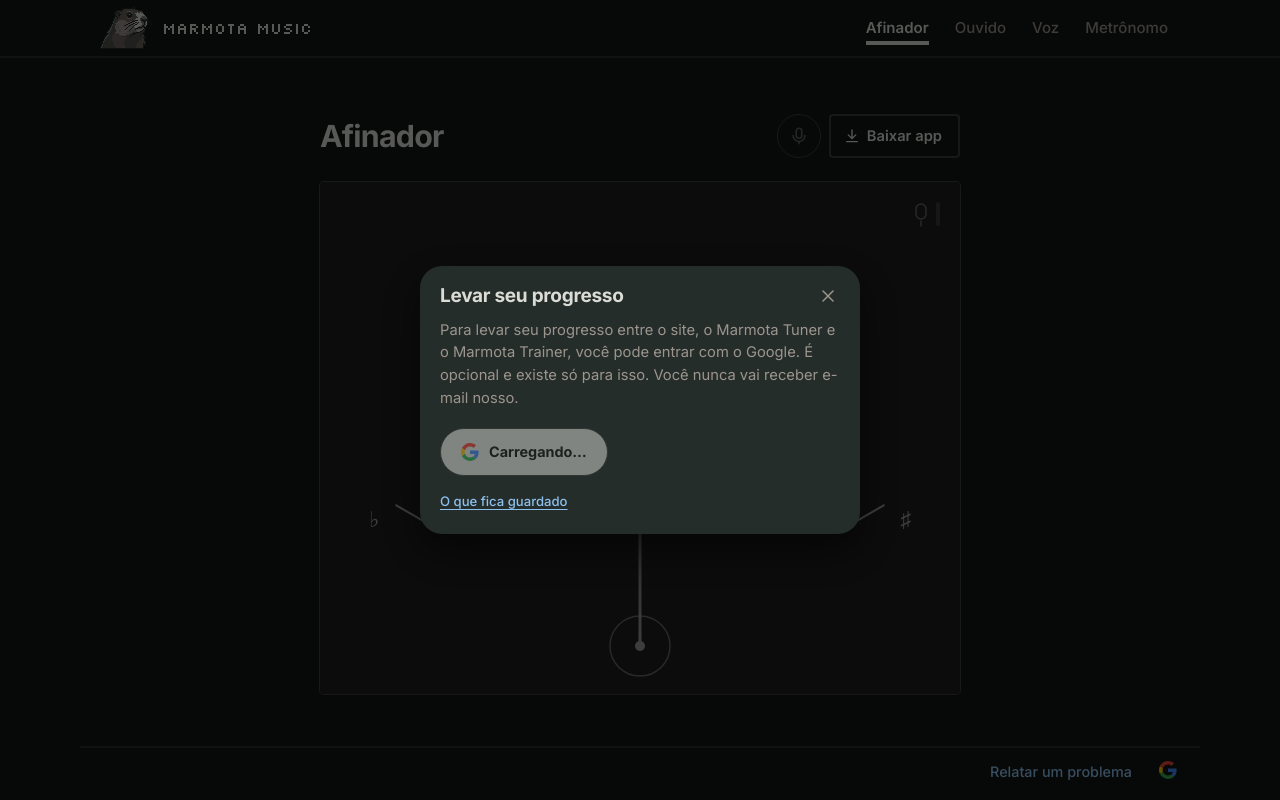
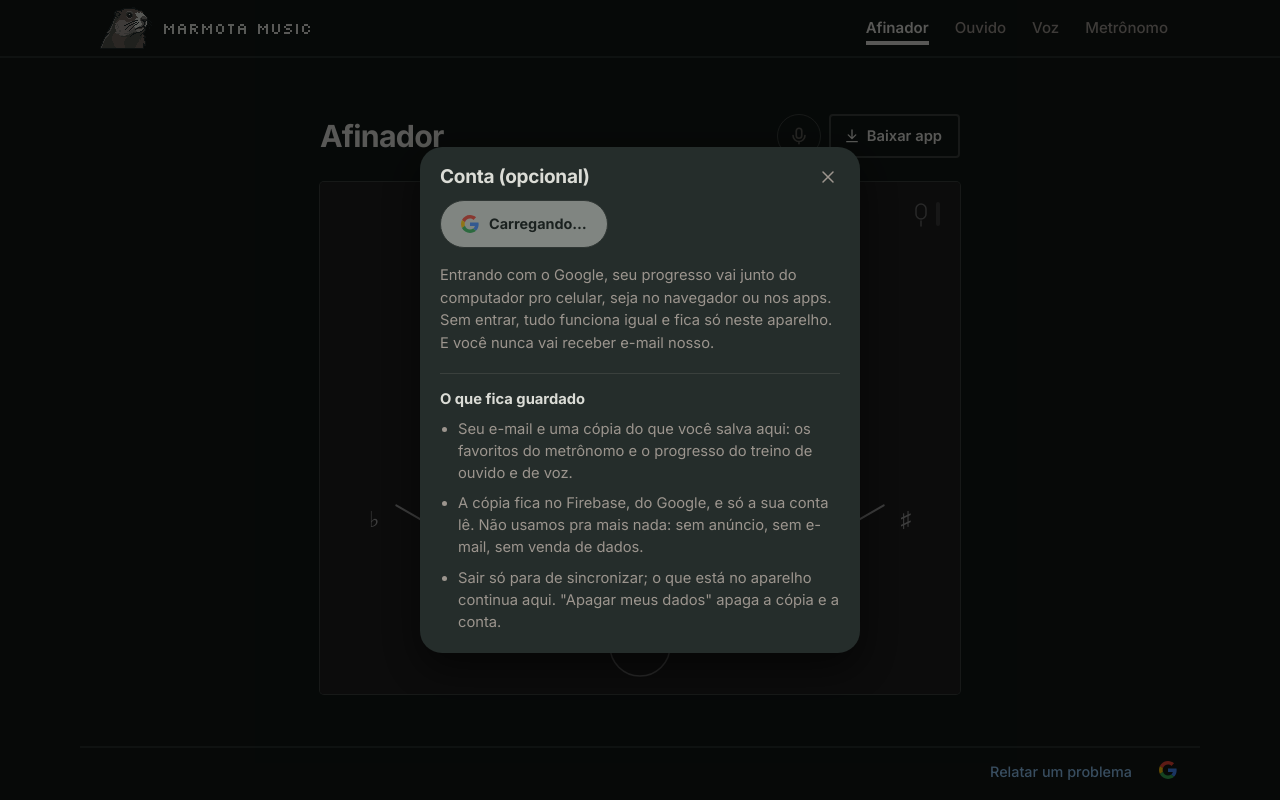
Before and after one commit to MatheusFinatto/music, a Next.js app: page /pt-BR/afinador in a window 1280 px wide. Both pictures are taken after a click on the button 1168 px from the left and 770 px from the top of the page. Built offline with nearby package versions, Linux system fonts and the light colour scheme; no server answers.

Commit message:
conta: um modal só, com o botão na primeira linha e embaixo o texto e o que fica guardado; textos reescritos; sai /privacidade

```diff
--- a/messages/pt-BR.json
+++ b/messages/pt-BR.json
@@ -71,32 +71,28 @@
   "conta": {
     "entrarLabel": "Entrar com Google (opcional)",
     "contaLabel": "Sua conta",
-    "titulo": "Levar seu progresso",
-    "texto": "Para levar seu progresso entre o site, o Marmota Tuner e o Marmota Trainer, você pode entrar com o Google. É opcional e existe só para isso. Você nunca vai receber e-mail nosso.",
+    "titulo": "Conta (opcional)",
+    "texto": "Entrando com o Google, seu progresso vai junto do computador pro celular, seja no navegador ou nos apps. Sem entrar, tudo funciona igual e fica só neste aparelho. E você nunca vai receber e-mail nosso.",
     "guardado": "O que fica guardado",
+    "itens": [
+      "Seu e-mail e uma cópia do que você salva aqui: os favoritos do metrônomo e o progresso do treino de ouvido e de voz.",
+      "A cópia fica no Firebase, do Google, e só a sua conta lê. Não usamos pra mais nada: sem anúncio, sem e-mail, sem venda de dados.",
+      "Sair só para de sincronizar; o que está no aparelho continua aqui. \"Apagar meus dados\" apaga a cópia e a conta."
+    ],
     "entrar": "Entrar com Google",
     "carregando": "Carregando…",
     "dentro": "Sua conta",
-    "dentroTexto": "Seu progresso vai junto para o site, o Marmota Tuner e o Marmota Trainer.",
+    "dentroTexto": "Seu progresso vai junto pra todo navegador e app em que você entrar com esta conta.",
     "sair": "Sair",
     "apagar": "Apagar meus dados",
-    "apagarConfirma": "Apagar a cópia na nuvem e a conta? O que está neste aparelho fica.",
+    "apagarConfirma": "Apagar a cópia na nuvem e a conta? O que está neste aparelho continua aqui.",
     "apagarSim": "Apagar",
     "cancelar": "Cancelar",
-    "erroEntrar": "Não deu para entrar. Tente de novo.",
-    "erroApagar": "Não deu para apagar. Tente de novo.",
+    "erroEntrar": "Não deu pra entrar. Tenta de novo.",
+    "erroApagar": "Não deu pra apagar. Tenta de novo.",
     "fechar": "Fechar"
   },
-  "privacidade": {
-    "title": "Privacidade",
-    "description": "O que o Marmota Music guarda de quem entra com o Google, e como apagar.",
-    "itens": [
-      "Sem entrar, nada sai do seu aparelho: o progresso fica só no navegador ou no app.",
-      "Entrando com o Google, guardamos seu e-mail e uma cópia do que você salva nas ferramentas (favoritos do metrônomo, progresso e registro do treino de ouvido e de voz), para levar entre o site e os apps.",
-      "A cópia fica no Firebase, do Google, e só a sua conta consegue ler. Ninguém mais vê, e não usamos para mais nada: sem anúncio, sem e-mail, sem venda de dados.",
-      "Sair para a sincronização e deixa tudo no aparelho. \"Apagar meus dados\", no mesmo lugar onde você entrou, apaga a cópia e a conta; o que está no aparelho fica."
-    ]
-  },
+
   "metronomo": {
     "title": "Metrônomo",
     "description": "Metrônomo no navegador: andamento de 30 a 250 bpm, tempos com acento, divisões do tempo, tap e timer.",
--- a/src/app/[locale]/privacidade/page.tsx
+++ /dev/null
@@ -1,28 +0,0 @@
-import type { Metadata } from "next";
-import { notFound } from "next/navigation";
-import { hasLocale } from "next-intl";
-import { getTranslations, setRequestLocale } from "next-intl/server";
-import { routing } from "@/i18n/routing";
-
-type Props = { params: Promise<{ locale: string }> };
-
-export async function generateMetadata({ params }: Props): Promise<Metadata> {
-  const { locale } = await params;
-  if (!hasLocale(routing.locales, locale)) return {};
-  const t = await getTranslations({ locale, namespace: "privacidade" });
-  return { title: t("title"), description: t("description") };
-}
-
-/** O que a conta opcional guarda (ver .specs/001-conta-e-sincronizacao.md). Curto: quem lê quer saber o que e como apagar. */
-export default async function PrivacidadePage({ params }: Props) {
-  const { locale } = await params;
-  if (!hasLocale(routing.locales, locale)) notFound();
-  setRequestLocale(locale);
-  const t = await getTranslations("privacidade");
-  return (
-    <main className="wrap privacidade">
-      <h1>{t("title")}</h1>
-      {(t.raw("itens") as string[]).map((x) => <p key={x}>{x}</p>)}
-    </main>
-  );
-}
--- a/src/app/globals.css
+++ b/src/app/globals.css
@@ -335,7 +335,9 @@
   .conta-texto { color: var(--muted); font-size: var(--text-sm); line-height: 1.55; }
   .conta-texto + .conta-texto { margin-top: 10px; }
   .conta-email { margin-bottom: 6px; font-weight: 600; overflow-wrap: anywhere; }
-  .conta-acoes { display: flex; flex-wrap: wrap; align-items: center; gap: 10px; margin-top: 18px; }
+  .conta-acoes { display: flex; flex-wrap: wrap; align-items: center; gap: 10px; margin: 8px 0 16px; }
+  .conta-sub { margin-top: 18px; padding-top: 14px; border-top: 1px solid var(--line); font-size: var(--text-sm); font-weight: 700; }
+  .conta-itens { display: grid; gap: 8px; margin: 8px 0 0; padding-left: 18px; list-style: disc; color: var(--muted); font-size: var(--text-sm); line-height: 1.5; }
   .conta-acoes button { min-height: 48px; padding: 0 20px; border-radius: 28px; font: inherit; font-weight: 700; cursor: pointer; }
   .conta-acoes button:disabled { opacity: 0.5; cursor: default; }
   .conta-google { display: inline-flex; align-items: center; gap: 10px; border: 1px solid var(--line); background: var(--ink); color: var(--bg); }
@@ -344,7 +346,6 @@
   .conta-acoes .conta-link { padding: 0 8px; border: 0; background: transparent; color: var(--muted); font-weight: 500; }
   .conta-acoes .conta-link:hover { color: var(--bad); }
   .conta-perigo { border: 0; background: var(--bad); color: var(--on-bright); }
-  .conta-guardado { display: inline-block; margin-top: 14px; color: var(--muted); font-size: var(--text-xs); text-decoration: underline; text-underline-offset: 0.2em; }
   .conta-erro { margin-top: 12px; color: var(--bad); font-size: var(--text-sm); }
   .conta-dialog :is(button, a):focus-visible { outline: 3px solid var(--accent); outline-offset: 2px; }
 
@@ -359,9 +360,6 @@
   .notfound { text-align: center; padding-block: 96px; display: flex; flex-direction: column; gap: 16px; align-items: center; }
   .notfound h1 { font-size: var(--text-2xl); letter-spacing: -0.025em; font-weight: 650; }
   .notfound a { color: var(--accent); font-weight: 600; }
-  .privacidade { max-width: 62ch; padding-block: 48px 64px; display: flex; flex-direction: column; gap: 14px; }
-  .privacidade h1 { font-size: var(--text-2xl); letter-spacing: -0.025em; font-weight: 650; margin-bottom: 8px; }
-  .privacidade p { color: var(--muted); line-height: 1.6; }
 }
 
 /* Tocando (o play da pauta), a animação em ciclo para e o Pauta.tsx acende cada nota pelo relógio do áudio, para luz e som
--- a/src/components/Conta.tsx
+++ b/src/components/Conta.tsx
@@ -1,12 +1,11 @@
 "use client";
 import { useEffect, useId, useRef, useState, useSyncExternalStore } from "react";
-import { Link } from "@/i18n/navigation";
 import { apagarConta, conta, contaPronta, entrar, iniciarConta, prepararConta, sair } from "@/core/conta";
 
 export type TextosConta = {
   entrarLabel: string; contaLabel: string; titulo: string; texto: string; guardado: string; entrar: string; carregando: string;
   dentro: string; dentroTexto: string; sair: string; apagar: string; apagarConfirma: string; apagarSim: string; cancelar: string;
-  erroEntrar: string; erroApagar: string; fechar: string;
+  erroEntrar: string; erroApagar: string; fechar: string; itens: string[];
 };
 
 /** O "G" do Google, nas cores da marca, sem mudar o desenho. */
@@ -58,10 +57,10 @@ export function Conta({ t, className }: { t: TextosConta; className?: string })
             <svg viewBox="0 0 24 24" aria-hidden="true"><path d="M6 6l12 12M18 6L6 18" /></svg>
           </button>
         </div>
+        {/* Primeira linha: a ação, para quem só quer entrar (ou sair). Embaixo, para quem quer ler, o texto e o que fica guardado. */}
         {dentro ? (
           <>
             {s.email && <p className="conta-email">{s.email}</p>}
-            <p className="conta-texto">{t.dentroTexto}</p>
             {confirmando ? (
               <>
                 <p className="conta-texto">{t.apagarConfirma}</p>
@@ -76,19 +75,21 @@ export function Conta({ t, className }: { t: TextosConta; className?: string })
                 <button type="button" className="conta-link" disabled={s.ocupado} onClick={() => setConfirmando(true)}>{t.apagar}</button>
               </div>
             )}
+            <p className="conta-texto">{t.dentroTexto}</p>
           </>
         ) : (
           <>
-            <p className="conta-texto">{t.texto}</p>
             <div className="conta-acoes">
               <button type="button" className="conta-google" disabled={!pronta || s.ocupado} onClick={() => void entrar().then(() => { if (conta.get().fase === "dentro") fechar(); })}>
                 <LogoGoogle />{pronta ? t.entrar : t.carregando}
               </button>
             </div>
-            <Link className="conta-guardado" href="/privacidade">{t.guardado}</Link>
+            <p className="conta-texto">{t.texto}</p>
           </>
         )}
         {s.erro && <p className="conta-erro" role="alert">{s.erro === "entrar" ? t.erroEntrar : t.erroApagar}</p>}
+        <h3 className="conta-sub">{t.guardado}</h3>
+        <ul className="conta-itens">{t.itens.map((x) => <li key={x}>{x}</li>)}</ul>
       </dialog>
     </>
   );
--- a/src/components/textosConta.ts
+++ b/src/components/textosConta.ts
@@ -6,5 +6,5 @@ export async function textosConta(): Promise<TextosConta> {
   const t = await getTranslations("conta");
   const k = ["entrarLabel", "contaLabel", "titulo", "texto", "guardado", "entrar", "carregando", "dentro", "dentroTexto", "sair", "apagar",
     "apagarConfirma", "apagarSim", "cancelar", "erroEntrar", "erroApagar", "fechar"] as const;
-  return Object.fromEntries(k.map((x) => [x, t(x)])) as TextosConta;
+  return { ...(Object.fromEntries(k.map((x) => [x, t(x)])) as Omit<TextosConta, "itens">), itens: t.raw("itens") as string[] };
 }
```
Also changed, not shown: .specs/001-conta-e-sincronizacao.md.
